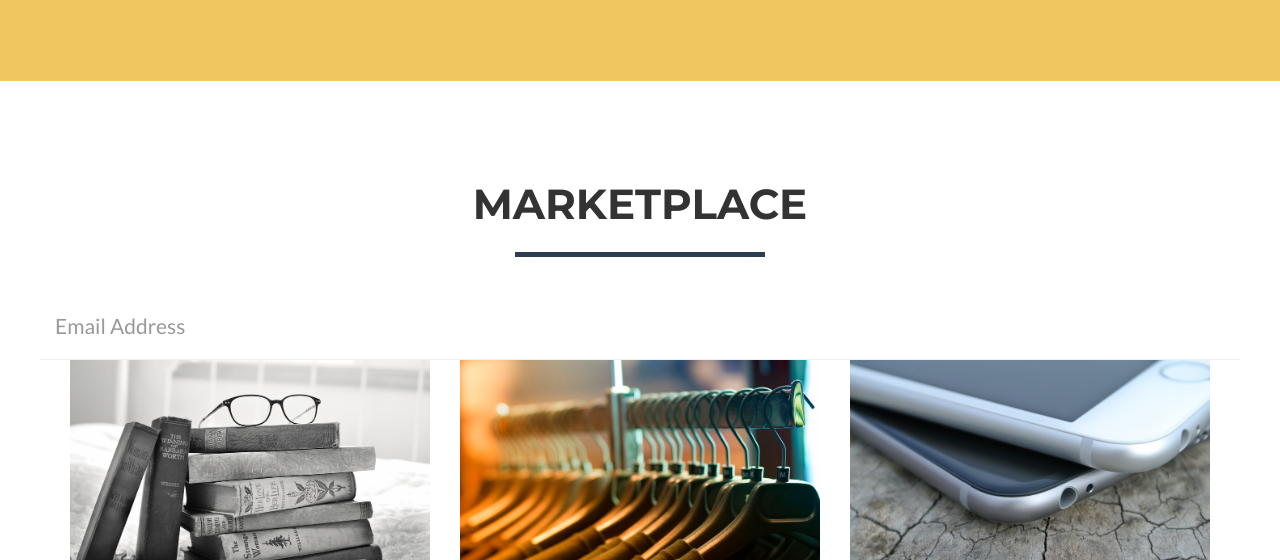
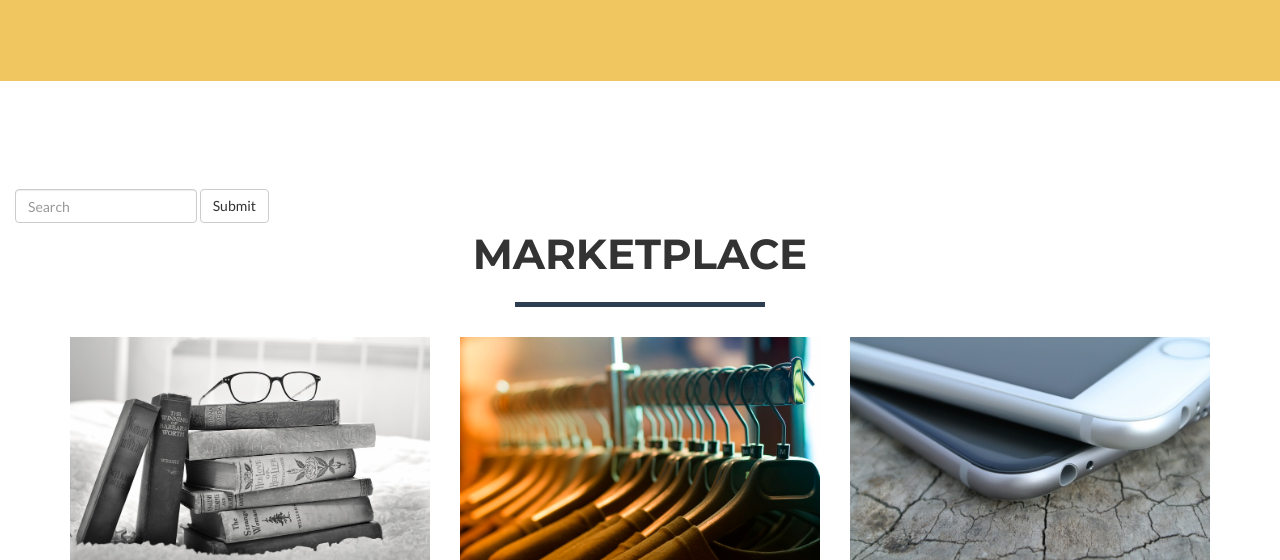
Before and after one commit to ajking15/mygithubpage, a website: page index.html in a window 1280 px wide. Shown: the part 696-1256 px from the top of the page. Drawn offline with nearby package versions, Linux system fonts and the light colour scheme.

Commit message:
Update index.html

```diff
--- a/index.html
+++ b/index.html
@@ -127,6 +127,12 @@
 
     <!-- Portfolio Grid Section -->
     <section id="portfolio">
+	    <form class="navbar-form navbar-left" role="search">
+  <div class="form-group">
+    <input type="text" class="form-control" placeholder="Search">
+  </div>
+  <button type="submit" class="btn btn-default">Submit</button>
+</form>
         <div class="container">
             <div class="row">
                 <div class="col-lg-12 text-center">
@@ -136,13 +142,6 @@
             </div>
 
             <div class="row">
-		    <div class="row control-group">
-                            <div class="form-group col-xs-12 floating-label-form-group controls">
-                                <label>Search</label>
-                                <input type="email" class="form-control" placeholder="Email Address" id="email" required data-validation-required-message="Please enter your email address.">
-                                <p class="help-block text-danger"></p>
-                            </div>
-                        </div>
                 <div class="col-sm-4 portfolio-item">
                     <a href="#portfolioModal1" class="portfolio-link" data-toggle="modal">
                         <div class="caption">
```
